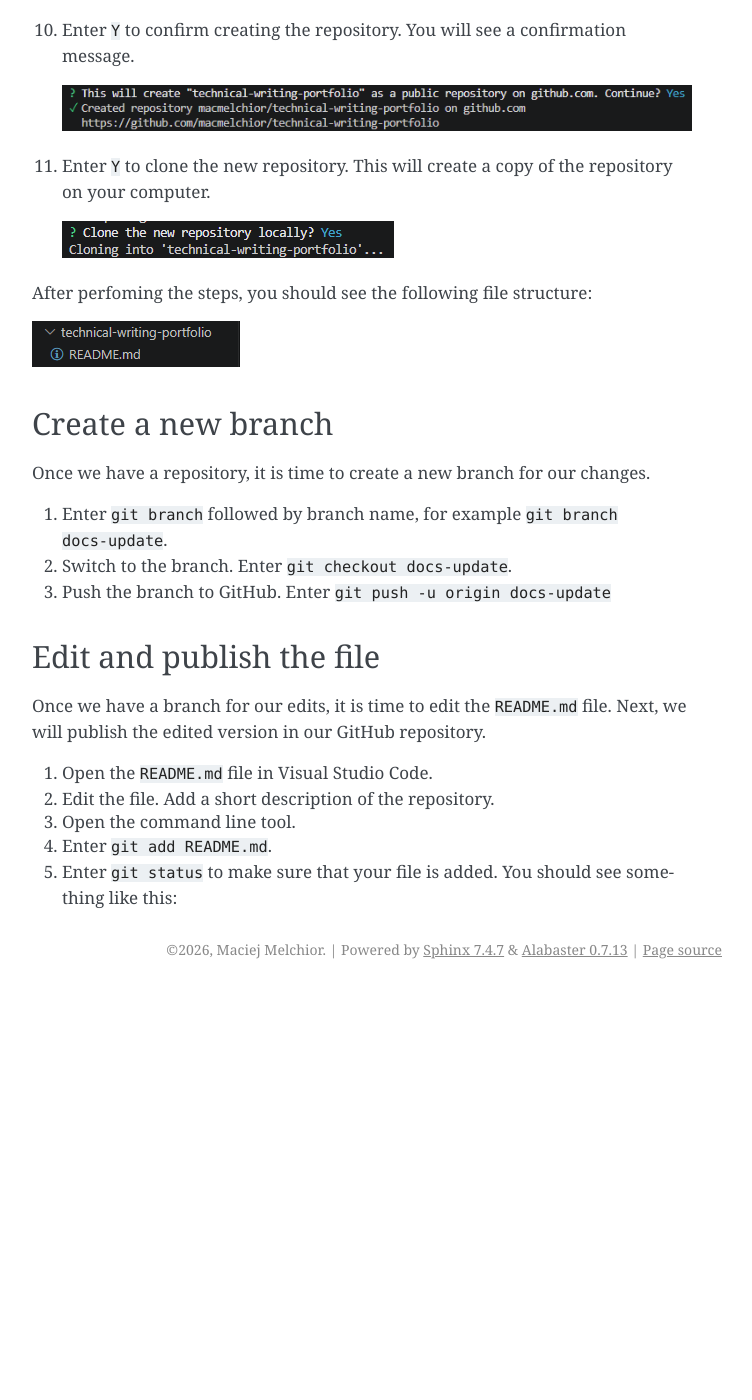
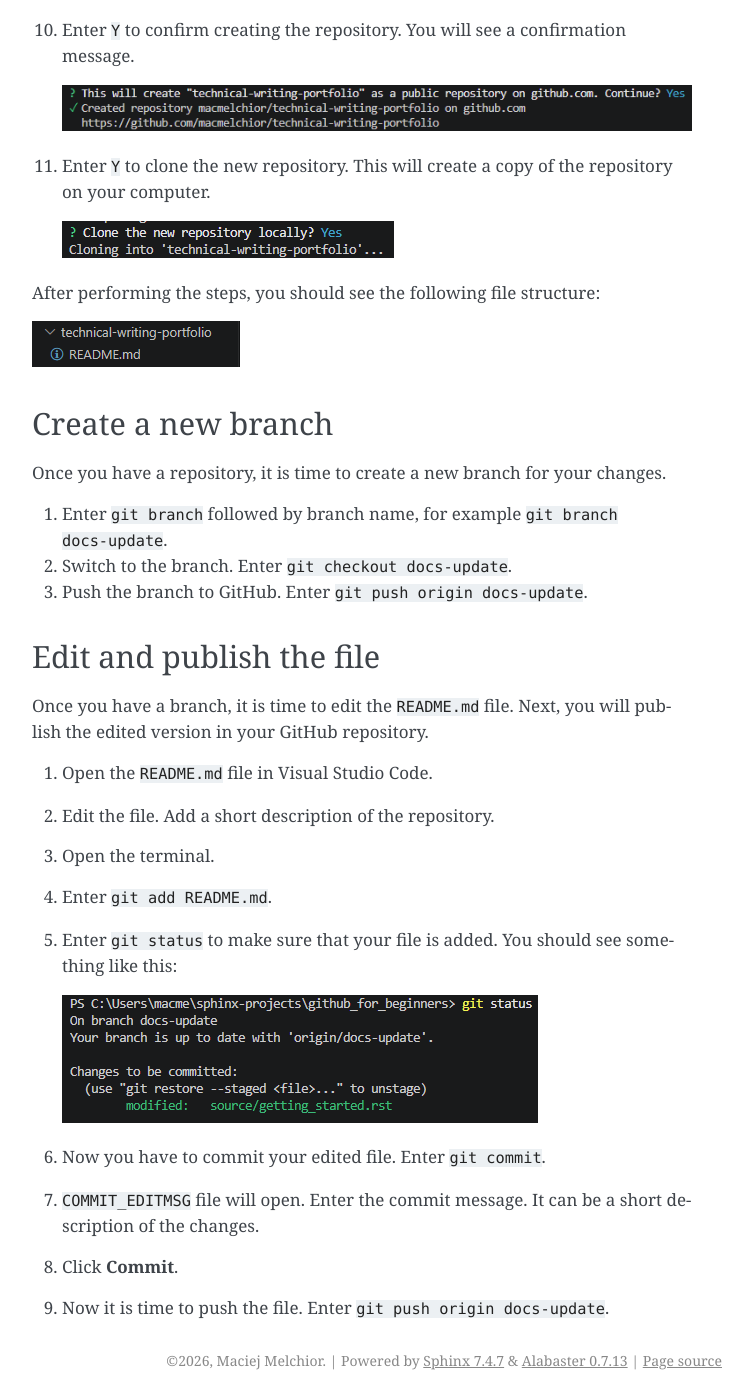
Before and after one commit to macmelchior/github_for_beginners, a Sphinx documentation site: the page built from source/getting_started.rst, in a window 1280 px wide and 1400 px high, scrolled down 1383 px. Shown: the whole window, without its empty margins (388-1140 px from the left). Built offline with Sphinx 7.4.7, drawn with Linux system fonts in a browser that asks for light colours; before the commit the page ends 2372 px from its top, so only the background shows below that; some of the changed text lies outside the part shown.

Commit message:
Finished sections Create a new branch and Edit and publish the file

```diff
--- a/source/getting_started.rst
+++ b/source/getting_started.rst
@@ -44,7 +44,7 @@ First, you need to create a repository.
 8. Enter ``Y`` to add a **README.md** file.
 
    .. image:: _static/readme.png
-9. On next two steps, simply press **Enter** to apply default settings.
+9. On the next two steps, simply press **Enter** to apply default settings.
 
    .. image:: _static/gitgnore_license.png
 10. Enter ``Y`` to confirm creating the repository. You will see a confirmation message.
@@ -54,7 +54,7 @@ First, you need to create a repository.
 
     .. image:: _static/clone_locally.png
 
-After perfoming the steps, you should see the following file structure:
+After performing the steps, you should see the following file structure:
 
 .. image:: _static/cloned_repo.png
 
@@ -62,20 +62,26 @@ After perfoming the steps, you should see the following file structure:
 Create a new branch
 =============================
 
-Once we have a repository, it is time to create a new branch for our changes.
+Once you have a repository, it is time to create a new branch for your changes.
 
 1. Enter ``git branch`` followed by branch name, for example ``git branch docs-update``.
 2. Switch to the branch. Enter ``git checkout docs-update``.
-3. Push the branch to GitHub. Enter ``git push -u origin docs-update``
+3. Push the branch to GitHub. Enter ``git push origin docs-update``.
 
 
 Edit and publish the file
 =============================
 
-Once we have a branch for our edits, it is time to edit the ``README.md`` file. Next, we will publish the edited version in our GitHub repository.
+Once you have a branch, it is time to edit the ``README.md`` file. Next, you will publish the edited version in your GitHub repository.
 
 1. Open the ``README.md`` file in Visual Studio Code.
 2. Edit the file. Add a short description of the repository.
-3. Open the command line tool.
+3. Open the terminal.
 4. Enter ``git add README.md``.
 5. Enter ``git status`` to make sure that your file is added. You should see something like this:
+
+   .. image:: _static/status.png
+6. Now you have to commit your edited file. Enter ``git commit``.
+7. ``COMMIT_EDITMSG`` file will open. Enter the commit message. It can be a short description of the changes.
+8. Click **Commit**.
+9. Now it is time to push the file. Enter ``git push origin docs-update``.
```
Also changed, not shown: other parts of source/getting_started.rst (+1 -1 lines).
